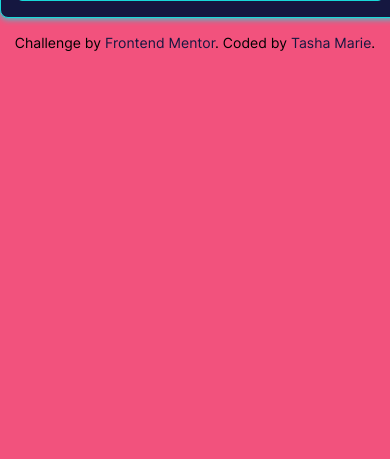
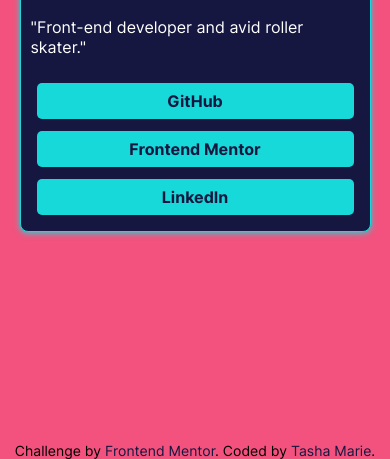
Before and after one commit to tasha-marie/social-links-profile-main, a plain HTML site: page index.html in a window 390 px wide. Shown: the part 385-844 px from the top of the page. Drawn offline with Linux system fonts and the light colour scheme.

Commit message:
added media query min-width: 320px git status

```diff
--- a/style.css
+++ b/style.css
@@ -24,6 +24,9 @@ body {
     background-color: var(--background-color);
     display: flex;
     flex-direction: column;
+    justify-content: center;
+    align-items: center;
+    height: 100vh;
 }
 
 .card {
@@ -106,3 +109,9 @@ footer {
     font-size: 14px;
     text-align: center;
 }
+
+@media (min-width: 320px) {
+    .card {
+        width: 90%;
+    }
+}
```
